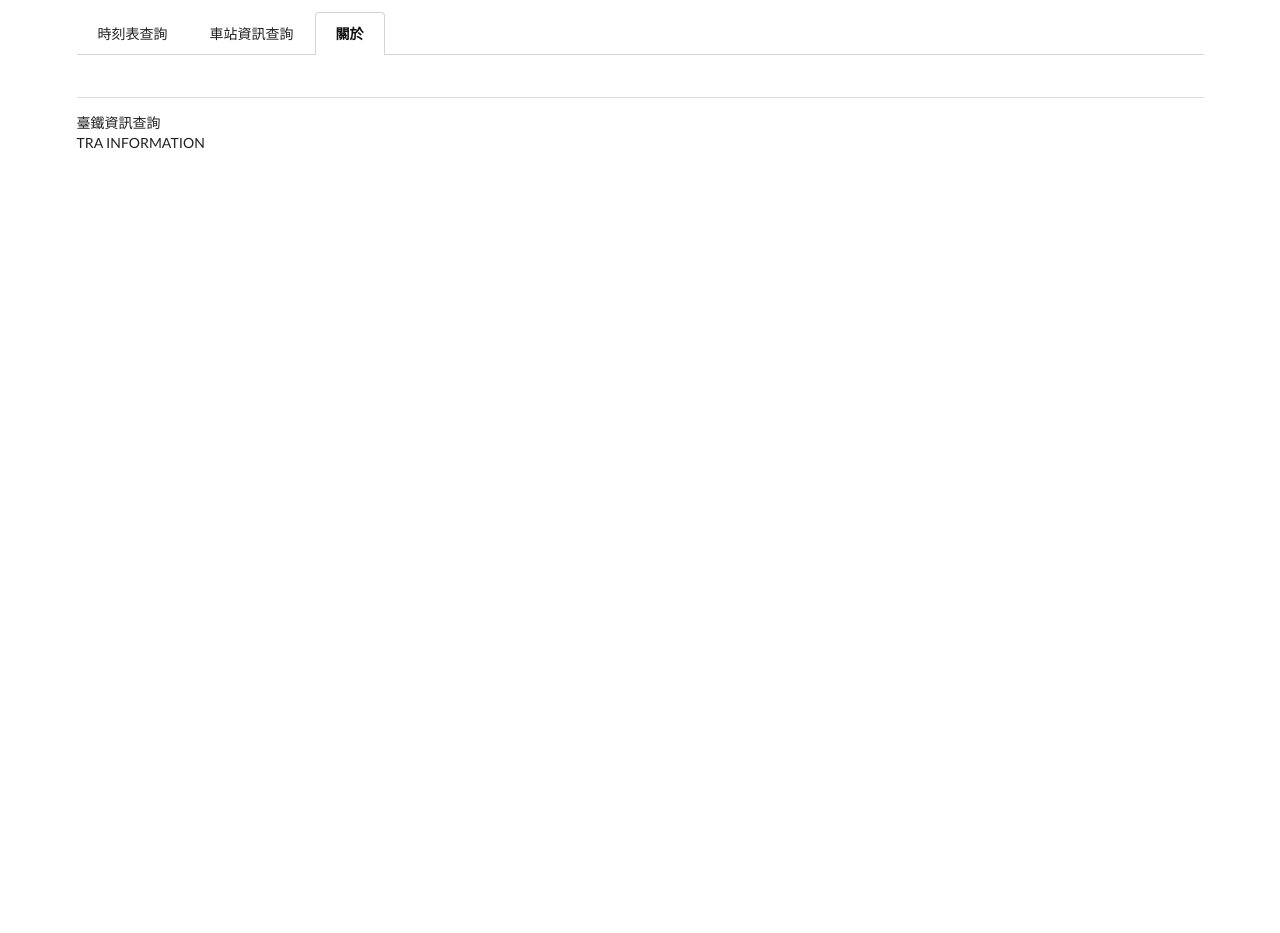
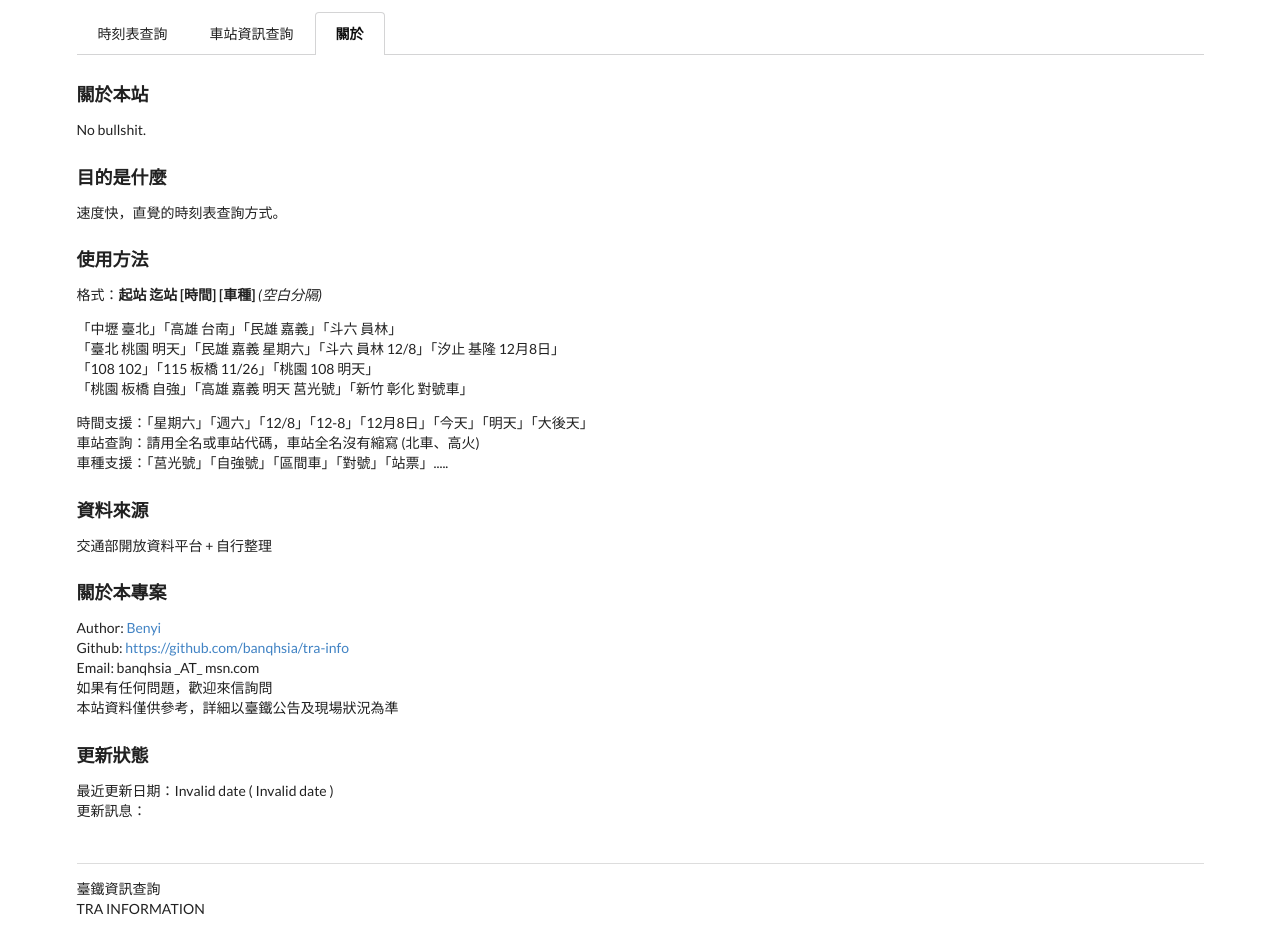
Before and after one commit to banqhsia/TRA-Info, a Vue app: page /about in a window 1280 px wide. Shown: the part 160-1093 px from the top of the page. Before the commit the page ends 800 px from the top, so only its background shows below. Built offline with nearby package versions, Linux system fonts and the light colour scheme; no server answers.

Commit message:
Add About page, add GitHub API to show repo status, add `axios` and `moment.js`

```diff
--- a/package.json
+++ b/package.json
@@ -10,8 +10,10 @@
     "build": "node build/build.js"
   },
   "dependencies": {
+    "axios": "^0.16.2",
     "croud-vue-semantic": "^1.2.1",
     "jquery": "^3.2.1",
+    "moment": "^2.18.1",
     "semantic-ui": "^2.2.13",
     "vue": "^2.4.2",
     "vue-router": "^2.7.0"
--- /dev/null
+++ b/src/components/templates/About.vue
@@ -0,0 +1,99 @@
+<template>
+  <div class="ui grid stackable container">
+
+    <div class="row">
+      <div class="ui sixteen wide column">
+
+        <h3 class="header">
+          關於本站
+        </h3>
+        <p>
+          No bullshit.
+        </p>
+
+        <h3 class="header">目的是什麼</h3>
+        <p>速度快，直覺的時刻表查詢方式。</p>
+
+        <h3 class="header">使用方法</h3>
+        <p>
+          格式：<b>起站 迄站 [時間] [車種]</b> <i>(空白分隔)</i>
+        </p>
+        <p>
+          「中壢 臺北」「高雄 台南」「民雄 嘉義」「斗六 員林」
+          <br> 「臺北 桃園 明天」「民雄 嘉義 星期六」「斗六 員林 12/8」「汐止 基隆 12月8日」
+          <br> 「108 102」「115 板橋 11/26」「桃園 108 明天」
+          <br> 「桃園 板橋 自強」「高雄 嘉義 明天 莒光號」「新竹 彰化 對號車」
+        </p>
+        <p>
+          時間支援：「星期六」「週六」「12/8」「12-8」「12月8日」「今天」「明天」「大後天」
+          <br> 車站查詢：請用全名或車站代碼，車站全名沒有縮寫 (北車、高火)
+          <br> 車種支援：「莒光號」「自強號」「區間車」「對號」「站票」.....
+        </p>
+        <h3 class="header">
+          資料來源
+        </h3>
+        <p>
+          交通部開放資料平台 + 自行整理
+        </p>
+        <h3 class="header">
+          關於本專案
+        </h3>
+        <p>
+          Author: <a href="http://benyi.tw" target="_blank">Benyi</a>
+          <br> Github: <a href="https://github.com/banqhsia/tra-info" target="_blank">https://github.com/banqhsia/tra-info</a>
+          <br> Email: banqhsia _AT_ msn.com
+          <br> 如果有任何問題，歡迎來信詢問
+          <br> 本站資料僅供參考，詳細以臺鐵公告及現場狀況為準
+        </p>
+        <h3 class="header">
+          更新狀態
+        </h3>
+        <p>
+          最近更新日期：{{ moment(status.committer.date).format('YYYY年MM月DD日 HH:mm') }} ( {{ moment(status.committer.date).fromNow() }} )
+          <br>
+          更新訊息：{{ status.message }}
+
+        </p>
+
+
+      </div>
+    </div>
+  </div>
+</template>
+
+
+<script>
+  export default {
+
+    data() {
+      return {
+        status: {
+          committer: {
+            date: ''
+          }
+        },
+      }
+    },
+    methods: {
+      /**
+       * Get Repository status from Github API
+       */
+      getStatus: function () {
+
+        axios.get(
+            'https://api.github.com/repos/banqhsia/tra-info/commits/master'
+          )
+          .then(
+            (response) => {
+              this.status = response.data.commit;
+            }
+          );
+      }
+    },
+    mounted() {
+      this.getStatus();
+    }
+
+  }
+
+</script>
--- a/src/main.js
+++ b/src/main.js
@@ -3,6 +3,8 @@
 import Vue from 'vue'
 import App from './App'
 import router from './router'
+import axios from 'axios';
+import moment from 'moment';
 
 /**
  * Style Files
@@ -14,7 +16,17 @@ require('semantic-ui/dist/semantic.min.css');
  */
 require('./helper.js');
 
+/**
+ * Moment.js
+ */
+Vue.prototype.moment = moment;
+moment.locale('zh_tw');
+
 Vue.config.productionTip = false
+
+
+window.axios = axios;
+
 
 /* eslint-disable no-new */
 new Vue({
--- a/src/router/index.js
+++ b/src/router/index.js
@@ -7,11 +7,9 @@ Vue.use(Router)
 export default new Router({
   mode: 'history',
   linkActiveClass: 'active',
-  routes: [
-    {
+  routes: [{
       path: '/',
-      name: 'Hello',
-      component: Hello
+      redirect: '/timetable'
     },
     {
       path: '/timetable',
@@ -22,7 +20,11 @@ export default new Router({
       path: '/station',
       name: 'Station',
       component: require('../components/station/List.vue').default
-    }
-
+    },
+    {
+      path: '/about',
+      name: 'About',
+      component: require('../components/templates/About.vue').default
+    },
   ]
 })
```
